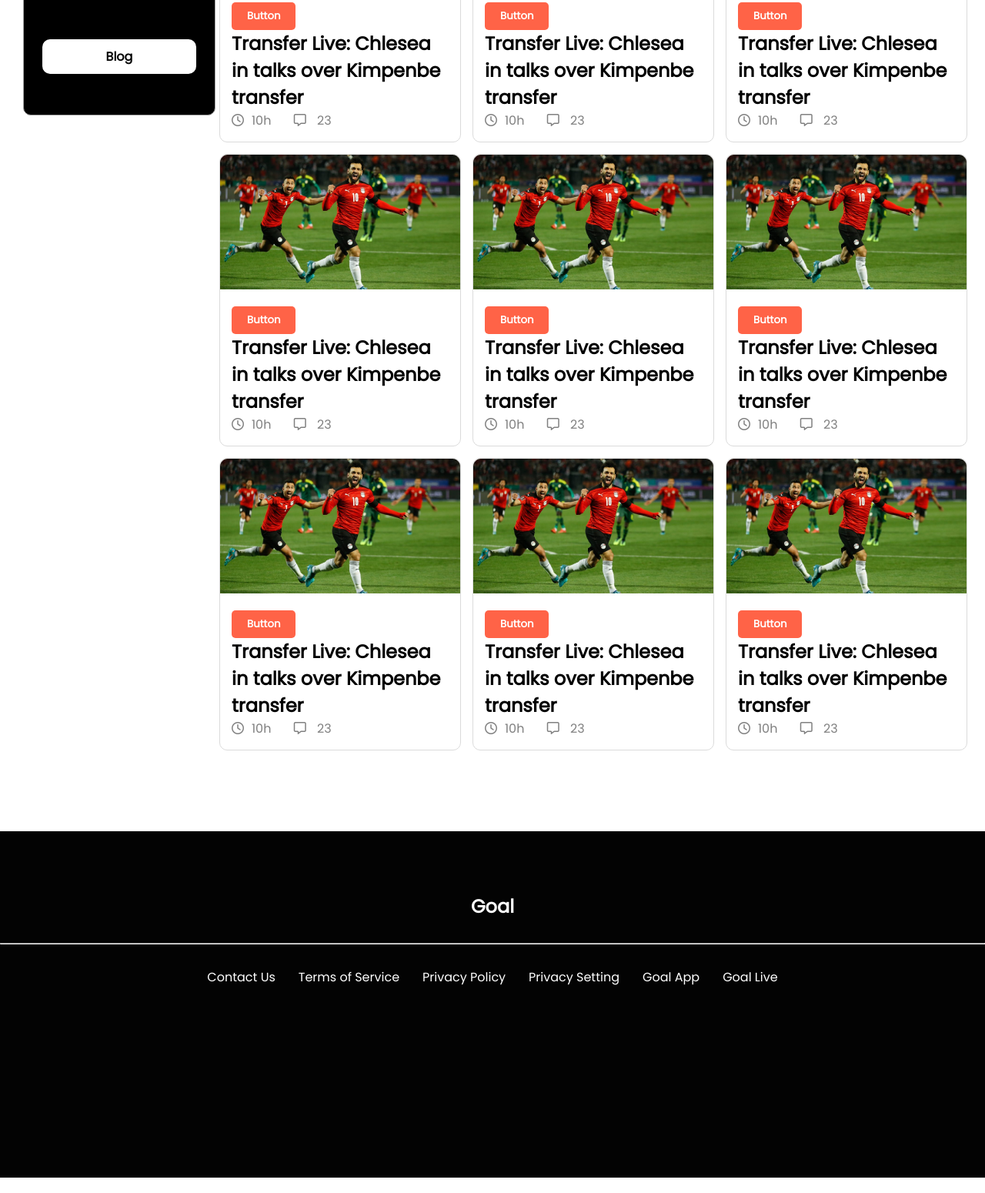
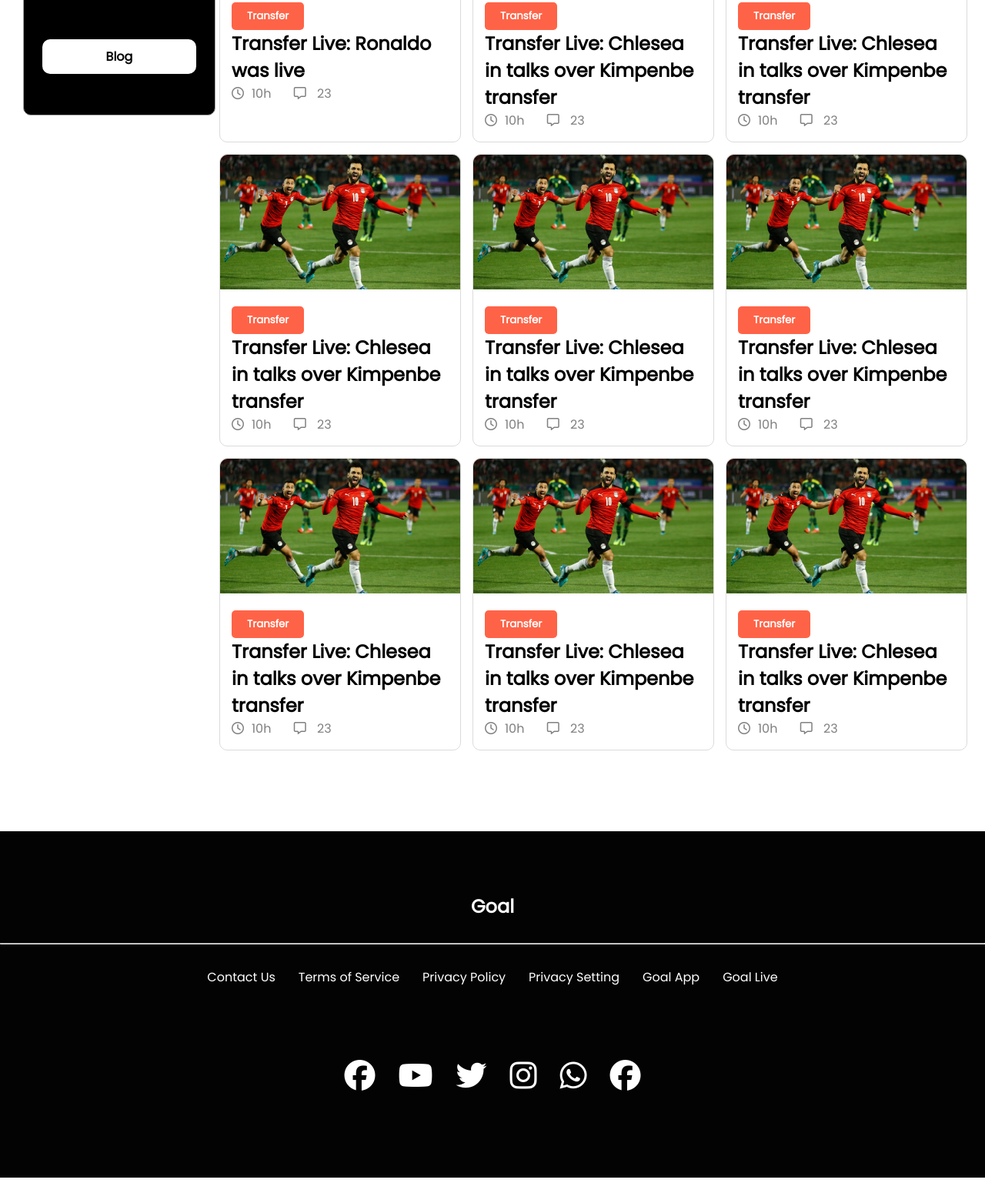
Before and after one commit to developer-mustafa/World-cup-project, a plain HTML site: page index.html in a window 1280 px wide. Shown: the part 895-2445 px from the top of the page at 77% size. Drawn offline with Linux system fonts and the light colour scheme.

Commit message:
social media icon added

```diff
--- a/index.html
+++ b/index.html
@@ -27,7 +27,8 @@
           </p>
 
           <button class="btn">
-            <a href="#">Watch Live<i class="fa-solid fa-angle-right"></i></a>
+            <a href="https://www.youtube.com/watch?v=v3umfnkLEHI" target="_blank">Watch Live<i
+                class="fa-solid fa-angle-right"></i></a>
           </button>
         </div>
         <div class="header-image">
@@ -57,7 +58,20 @@
             <img src="./images/Blog Image.png" alt="" />
           </div>
           <div class="player-info">
-            <button class="player-button">Button</button>
+            <button class="player-button">Transfer</button>
+            <h2>Transfer Live: Ronaldo was live</h2>
+            <p>
+              <span> <i class="fa-regular fa-clock"></i>10h </span>
+              <span> <i class="fa-regular fa-message"></i> 23 </span>
+            </p>
+          </div>
+        </div>
+        <div class="player-item">
+          <div class="player-image">
+            <img src="./images/Blog Image.png" alt="" />
+          </div>
+          <div class="player-info">
+            <button class="player-button">Transfer</button>
             <h2>Transfer Live: Chlesea in talks over Kimpenbe transfer</h2>
             <p>
               <span> <i class="fa-regular fa-clock"></i>10h </span>
@@ -70,7 +84,7 @@
             <img src="./images/Blog Image.png" alt="" />
           </div>
           <div class="player-info">
-            <button class="player-button">Button</button>
+            <button class="player-button">Transfer</button>
             <h2>Transfer Live: Chlesea in talks over Kimpenbe transfer</h2>
             <p>
               <span> <i class="fa-regular fa-clock"></i>10h </span>
@@ -83,7 +97,7 @@
             <img src="./images/Blog Image.png" alt="" />
           </div>
           <div class="player-info">
-            <button class="player-button">Button</button>
+            <button class="player-button">Transfer</button>
             <h2>Transfer Live: Chlesea in talks over Kimpenbe transfer</h2>
             <p>
               <span> <i class="fa-regular fa-clock"></i>10h </span>
@@ -96,7 +110,7 @@
             <img src="./images/Blog Image.png" alt="" />
           </div>
           <div class="player-info">
-            <button class="player-button">Button</button>
+            <button class="player-button">Transfer</button>
             <h2>Transfer Live: Chlesea in talks over Kimpenbe transfer</h2>
             <p>
               <span> <i class="fa-regular fa-clock"></i>10h </span>
@@ -109,7 +123,7 @@
             <img src="./images/Blog Image.png" alt="" />
           </div>
           <div class="player-info">
-            <button class="player-button">Button</button>
+            <button class="player-button">Transfer</button>
             <h2>Transfer Live: Chlesea in talks over Kimpenbe transfer</h2>
             <p>
               <span> <i class="fa-regular fa-clock"></i>10h </span>
@@ -122,7 +136,7 @@
             <img src="./images/Blog Image.png" alt="" />
           </div>
           <div class="player-info">
-            <button class="player-button">Button</button>
+            <button class="player-button">Transfer</button>
             <h2>Transfer Live: Chlesea in talks over Kimpenbe transfer</h2>
             <p>
               <span> <i class="fa-regular fa-clock"></i>10h </span>
@@ -135,7 +149,7 @@
             <img src="./images/Blog Image.png" alt="" />
           </div>
           <div class="player-info">
-            <button class="player-button">Button</button>
+            <button class="player-button">Transfer</button>
             <h2>Transfer Live: Chlesea in talks over Kimpenbe transfer</h2>
             <p>
               <span> <i class="fa-regular fa-clock"></i>10h </span>
@@ -148,20 +162,7 @@
             <img src="./images/Blog Image.png" alt="" />
           </div>
           <div class="player-info">
-            <button class="player-button">Button</button>
-            <h2>Transfer Live: Chlesea in talks over Kimpenbe transfer</h2>
-            <p>
-              <span> <i class="fa-regular fa-clock"></i>10h </span>
-              <span> <i class="fa-regular fa-message"></i> 23 </span>
-            </p>
-          </div>
-        </div>
-        <div class="player-item">
-          <div class="player-image">
-            <img src="./images/Blog Image.png" alt="" />
-          </div>
-          <div class="player-info">
-            <button class="player-button">Button</button>
+            <button class="player-button">Transfer</button>
             <h2>Transfer Live: Chlesea in talks over Kimpenbe transfer</h2>
             <p>
               <span> <i class="fa-regular fa-clock"></i>10h </span>
@@ -195,6 +196,21 @@
       <li> <a href="">Goal Live</a></li>
 
     </ul>
+    <br>
+    <ul class="social-icon">
+      <li> <a href=""><i class="fa-brands fa-facebook"></i>
+        </a> </li>
+      <li> <a href=""><i class="fa-brands fa-youtube"></i>
+        </a></li>
+      <li> <a href=""><i class="fa-brands fa-twitter"></i>
+        </a> </li>
+      <li> <a href=""><i class="fa-brands fa-instagram"></i>
+        </a></li>
+      <li> <a href=""><i class="fa-brands fa-whatsapp"></i>
+        </a> </li>
+      <li> <a href=""><i class="fa-brands fa-facebook"></i>
+        </a></li>
+    </ul>
   </footer>
 
 </body>
--- a/style.css
+++ b/style.css
@@ -206,6 +206,10 @@ footer {
   margin-top: 100px;
   background-color: rgb(3, 3, 3);
 }
+.fa-brands{
+  font-size: 40px;
+
+}
 footer h2{
   margin-top: 80px;
 }
@@ -331,6 +335,9 @@ footer ul li a:hover {
 
 
  }
+ footer .social-icon{
+  display: none;
+ }
 
 /* teblet-devices */
 @media (min-width: 575.99px) and (max-width: 960px) {
```
